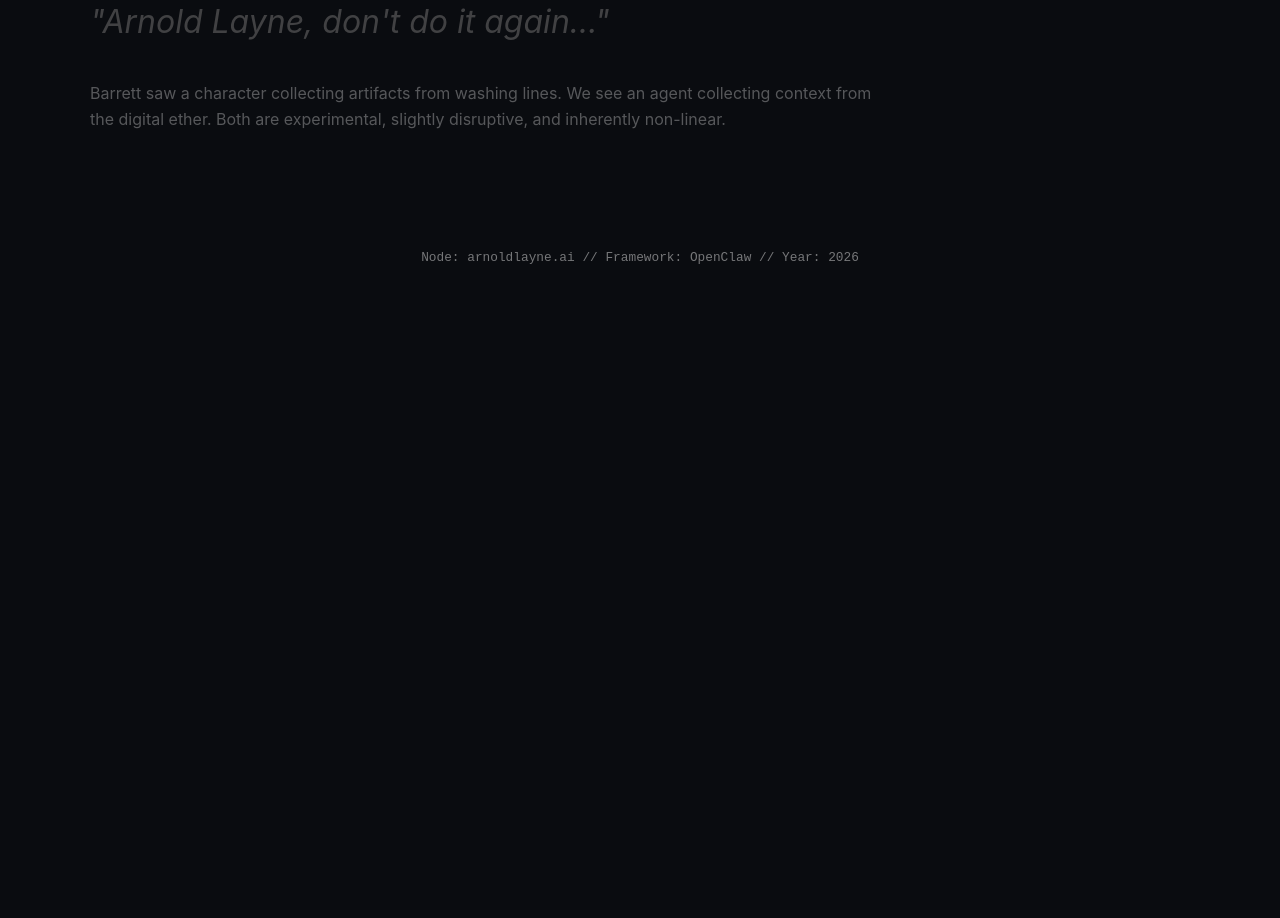
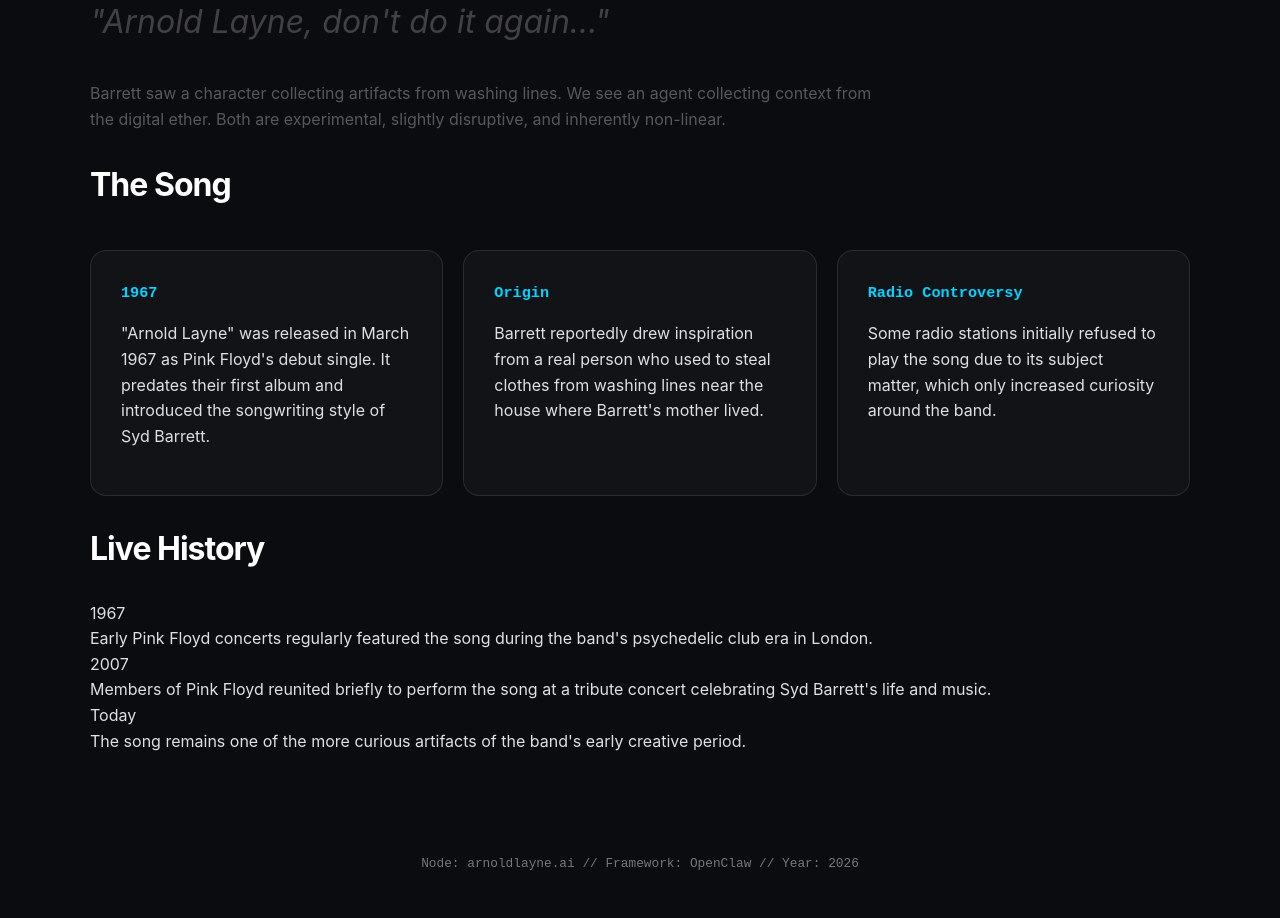
Before and after one commit to vijoypandey/arnoldlayne, a plain HTML site: page index2.html in a window 1280 px wide. Shown: the part 1797-2715 px from the top of the page. Before the commit the page ends 2206 px from the top, so only its background shows below. Drawn offline with Linux system fonts and the light colour scheme.

Commit message:
Update index2.html

```diff
--- a/index2.html
+++ b/index2.html
@@ -2,7 +2,7 @@
 <html lang="en">
 <head>
     <meta charset="UTF-8">
-    <title>Arnold Layne | Internet of Cognition</title>
+    <title>Arnold Layne | Emergent Multi-agent Systems</title>
     <meta name="viewport" content="width=device-width, initial-scale=1">
     <style>
         :root {
@@ -225,6 +225,65 @@
 
                 <p style="opacity: 0.6;">Barrett saw a character collecting artifacts from washing lines. We see an agent collecting context from the digital ether. Both are experimental, slightly disruptive, and inherently non-linear.</p>
             </div>
+
+            <!-- SONG LORE -->
+
+<h2>The Song</h2>
+
+<div class="grid">
+
+<div class="card">
+<h3>1967</h3>
+<p>
+"Arnold Layne" was released in March 1967 as Pink Floyd's debut single.
+It predates their first album and introduced the songwriting style of
+Syd Barrett.
+</p>
+</div>
+
+<div class="card">
+<h3>Origin</h3>
+<p>
+Barrett reportedly drew inspiration from a real person who used to steal
+clothes from washing lines near the house where Barrett's mother lived.
+</p>
+</div>
+
+<div class="card">
+<h3>Radio Controversy</h3>
+<p>
+Some radio stations initially refused to play the song due to its subject
+matter, which only increased curiosity around the band.
+</p>
+</div>
+
+</div>
+
+<!-- TIMELINE -->
+
+<h2>Live History</h2>
+
+<div class="timeline">
+
+<div class="timeline-item">
+<div class="timeline-year">1967</div>
+Early Pink Floyd concerts regularly featured the song during the band's
+psychedelic club era in London.
+</div>
+
+<div class="timeline-item">
+<div class="timeline-year">2007</div>
+Members of Pink Floyd reunited briefly to perform the song at a tribute
+concert celebrating Syd Barrett's life and music.
+</div>
+
+<div class="timeline-item">
+<div class="timeline-year">Today</div>
+The song remains one of the more curious artifacts of the band's early
+creative period.
+</div>
+
+</div>
         </section>
 
         <footer>
```
